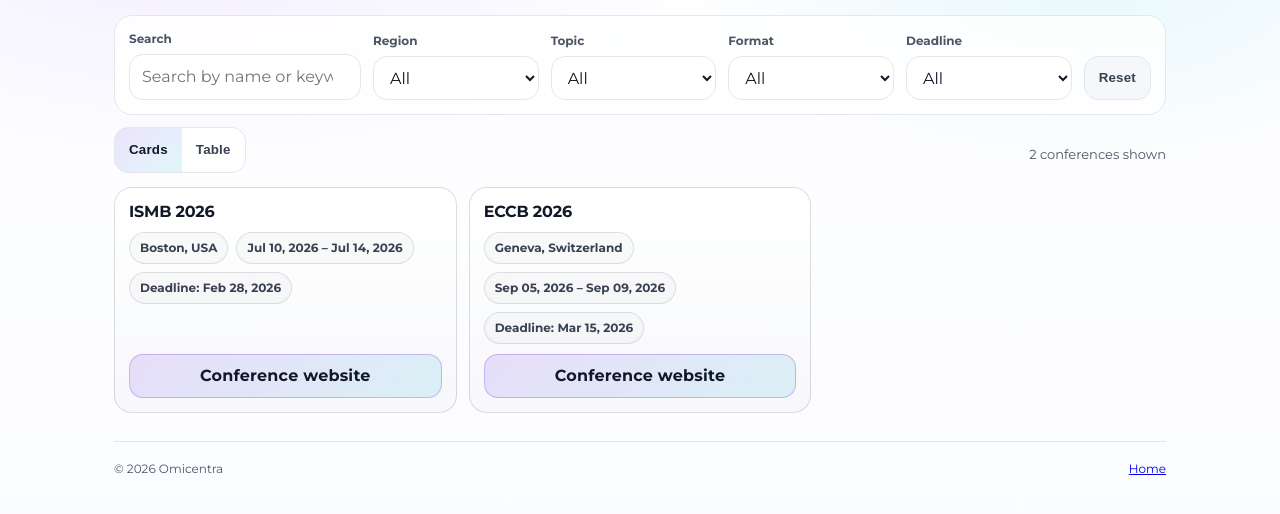
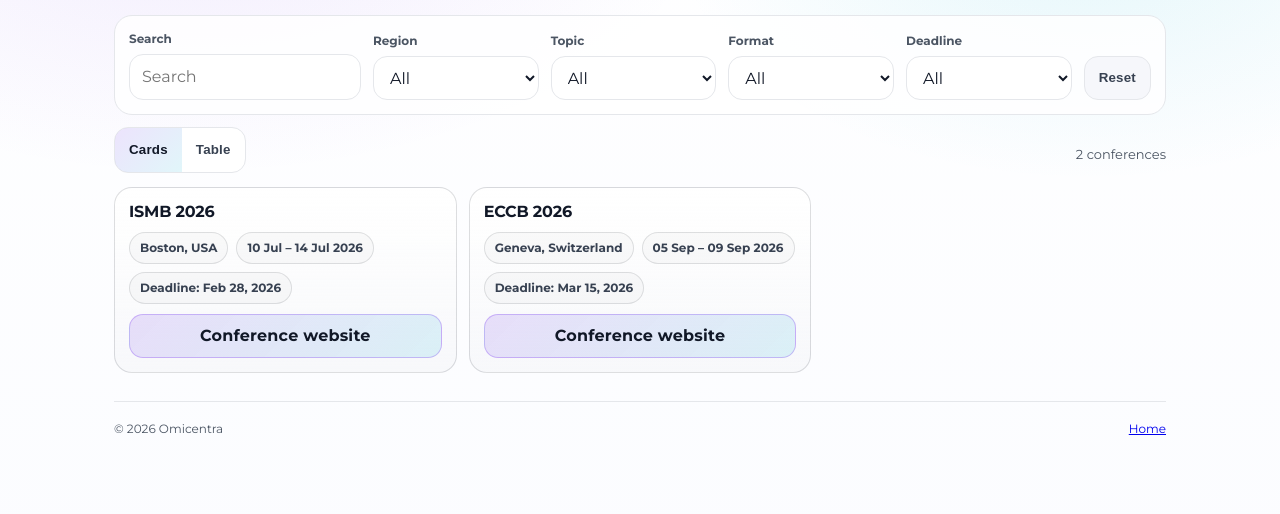
Before and after one commit to Omicentra/omicentra-site, a plain HTML site: page conferences.html in a window 1280 px wide. Shown: the part 216-730 px from the top of the page. Drawn offline with Linux system fonts and the light colour scheme.

Commit message:
Fixes of chips and Search display text

```diff
--- a/conferences.html
+++ b/conferences.html
@@ -39,7 +39,7 @@
       <section class="filters" aria-label="Conference filters">
         <div>
           <label for="q">Search</label>
-          <input id="q" type="search" placeholder="Search by name or keyword" autocomplete="off" />
+          <input id="q" type="search" placeholder="Search" autocomplete="off" />
         </div>
 
         <div>
@@ -151,6 +151,30 @@
       return d.toLocaleDateString(undefined, { year:"numeric", month:"short", day:"2-digit" });
     }
 
+    function formatDateRange(startIso, endIso){
+      if (!startIso && !endIso) return "TBA";
+      if (startIso && !endIso) return formatDate(startIso);
+      if (!startIso && endIso) return formatDate(endIso);
+
+      const start = new Date(startIso + "T00:00:00");
+      const end = new Date(endIso + "T00:00:00");
+      if (Number.isNaN(start.getTime()) || Number.isNaN(end.getTime())) return "TBA";
+
+      const sameYear = start.getFullYear() === end.getFullYear();
+
+      const sDay = start.toLocaleDateString(undefined, { day:"2-digit" });
+      const sMon = start.toLocaleDateString(undefined, { month:"short" });
+      const eDay = end.toLocaleDateString(undefined, { day:"2-digit" });
+      const eMon = end.toLocaleDateString(undefined, { month:"short" });
+
+      if (sameYear){
+        const year = start.getFullYear();
+        return `${sDay} ${sMon} – ${eDay} ${eMon} ${year}`;
+      }
+
+      return `${formatDate(startIso)} – ${formatDate(endIso)}`;
+    }
+
     function toKey(s){
       return String(s || "").trim().toLowerCase().replace(/\s+/g, "-");
     }
@@ -196,16 +220,13 @@
     }
 
     function conferenceDateRange(c){
-      return (c.start_date || c.end_date)
-        ? `${formatDate(c.start_date)} – ${formatDate(c.end_date)}`
-        : "TBA";
+      return formatDateRange(c.start_date, c.end_date);
     }
 
     function conferenceDeadline(c){
       return c.submission_deadline ? formatDate(c.submission_deadline) : "—";
     }
 
-    // ===== Cards: compact chips only (Location, Dates, Deadline) =====
     function renderCard(c){
       const name = c.name || "Untitled";
       const website = c.website || "#";
@@ -224,7 +245,6 @@
       const article = document.createElement("article");
       article.className = "card";
 
-      // Color: onsite = silver, everything else = blue
       const isOnsite = (format === "onsite");
       article.classList.add(isOnsite ? "card--onsite" : "card--remote");
 
@@ -244,11 +264,9 @@
           Conference website
         </a>
       `;
-
       return article;
     }
 
-    // ===== Table: unchanged (keeps Region/Format/Topics columns) =====
     function renderRow(c){
       const name = c.name || "Untitled";
       const website = c.website || "#";
@@ -315,7 +333,7 @@
         if (ok) shown++;
       }
 
-      statusEl.textContent = `${shown} conference${shown === 1 ? "" : "s"} shown`;
+      statusEl.textContent = `${shown} conference${shown === 1 ? "" : "s"}`;
     }
 
     function setView(view){
@@ -342,7 +360,6 @@
       const data = await res.json();
       if (!Array.isArray(data)) throw new Error("Invalid JSON: expected an array");
 
-      // Sort by submission deadline ascending (missing deadlines go last)
       conferences = data.slice().sort((a, b) => {
         const da = a.submission_deadline ? Date.parse(a.submission_deadline) : Infinity;
         const db = b.submission_deadline ? Date.parse(b.submission_deadline) : Infinity;
@@ -356,7 +373,6 @@
       buildSelect(regionSel, regions);
       buildSelect(topicSel, topics);
 
-      // Format select: show uppercase labels but store lowercase keys
       formatSel.innerHTML = '<option value="all">All</option>';
       for (const f of formats){
         const opt = document.createElement("option");
@@ -365,7 +381,6 @@
         formatSel.appendChild(opt);
       }
 
-      // Render both views
       grid.innerHTML = "";
       tbody.innerHTML = "";
       for (const c of conferences){
@@ -373,7 +388,6 @@
         tbody.appendChild(renderRow(c));
       }
 
-      // Restore preferred view
       let saved = "cards";
       try { saved = localStorage.getItem("omicentra_view") || "cards"; } catch {}
       setView(saved === "table" ? "table" : "cards");
```
